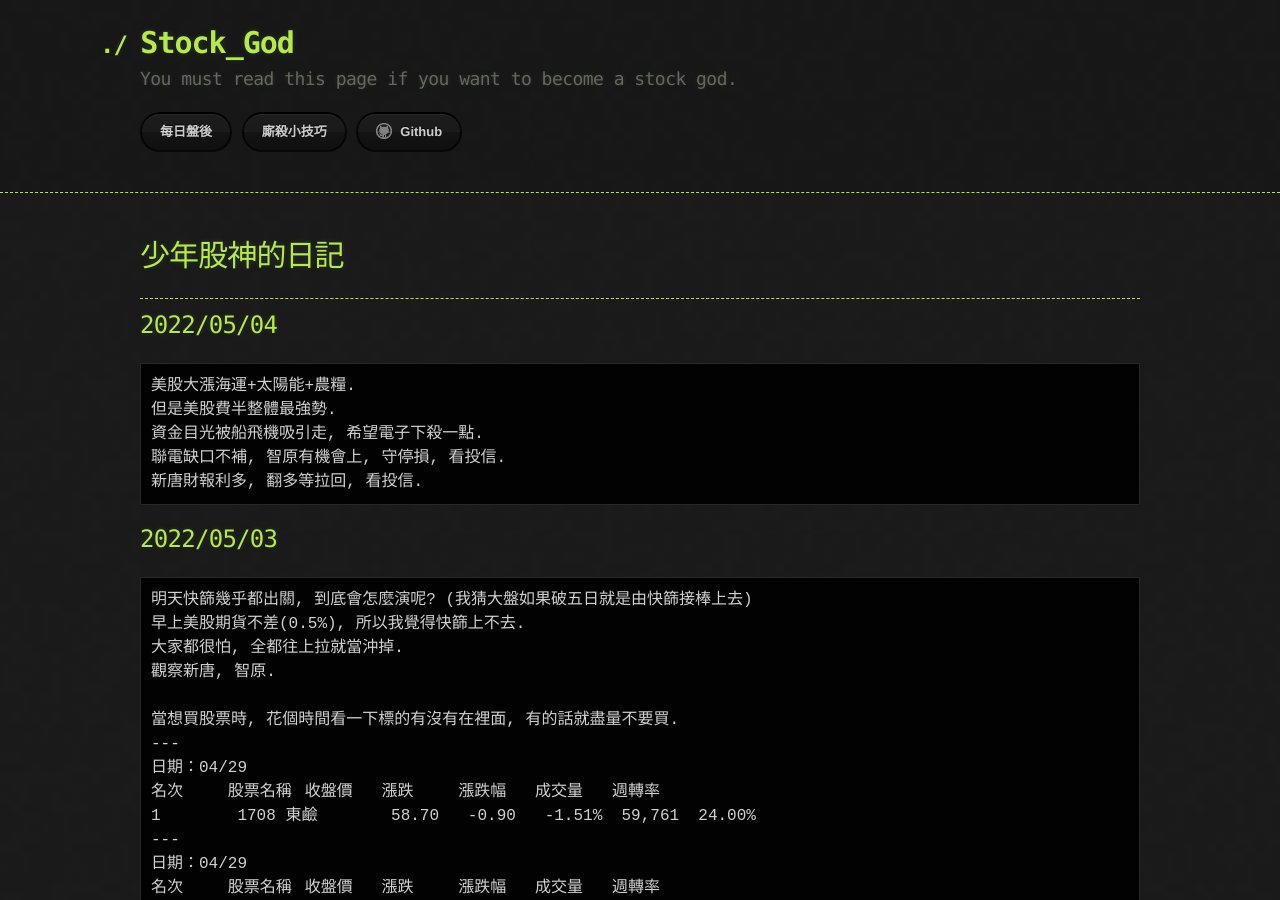
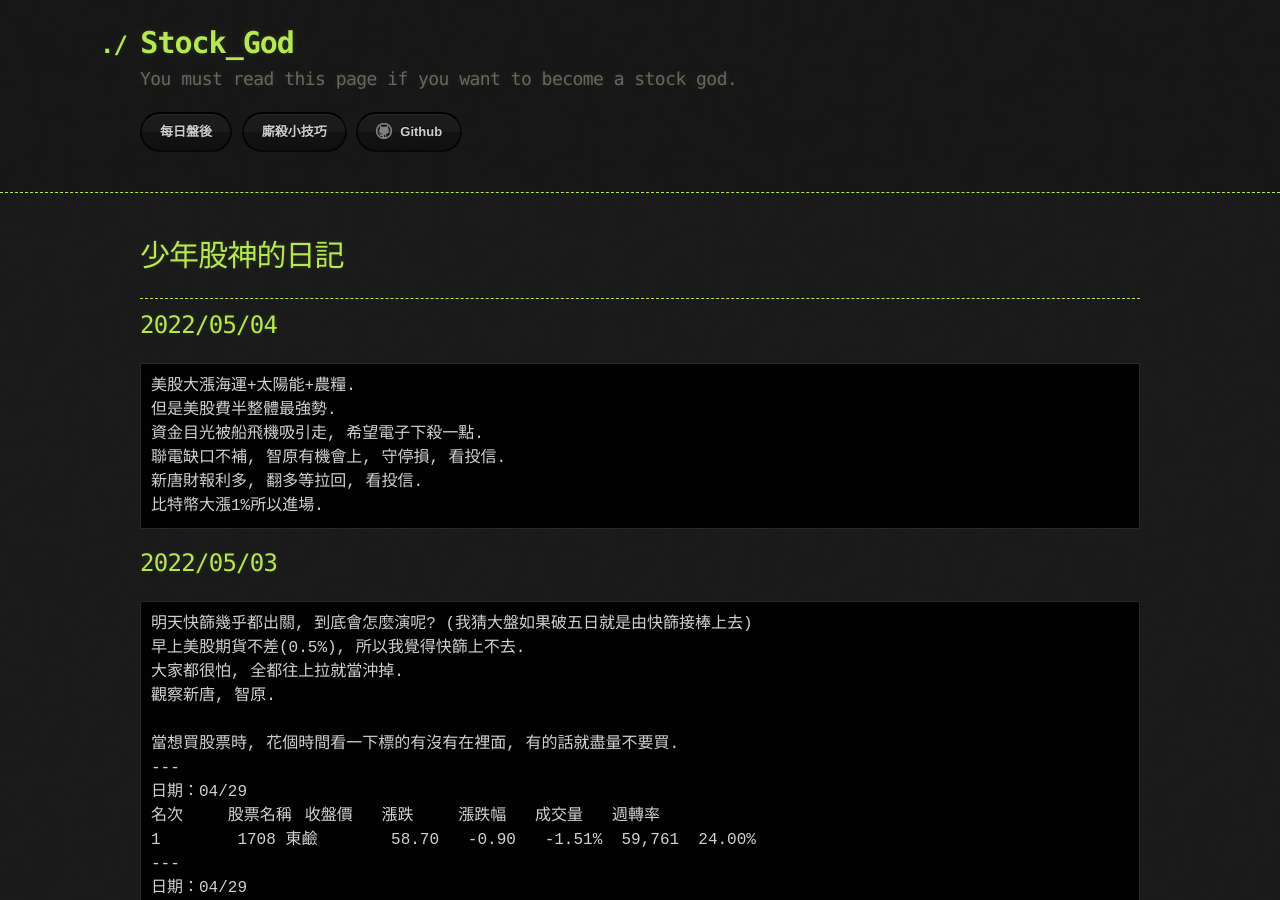
Before and after one commit to lepg5487/Stock_God, a Jekyll site: the page built from index.md, in a window 1280 px wide and 900 px high. Built offline with Jekyll 4.4.1, drawn with Linux system fonts in a browser that asks for light colours; our own code applies the rules of GitHub Pages for plain Markdown files.

Commit message:
Update index.md

````diff
--- a/index.md
+++ b/index.md
@@ -13,6 +13,7 @@ layout: testlayouts
 資金目光被船飛機吸引走, 希望電子下殺一點.
 聯電缺口不補, 智原有機會上, 守停損, 看投信.
 新唐財報利多, 翻多等拉回, 看投信.
+比特幣大漲1%所以進場.
 ```
 
 ## 2022/05/03
````
